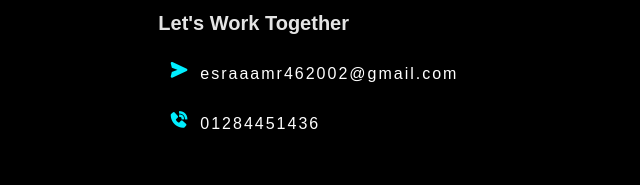
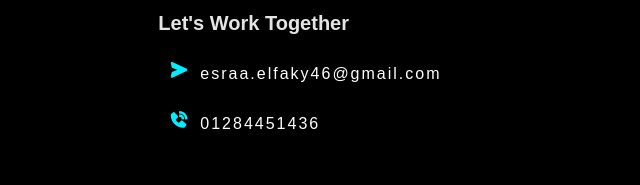
Before and after one commit to essraaamr2002/CodeAlpha_Portfolio, a plain HTML site: page index.html in a window 1280 px wide. Shown: the part 3903-4088 px from the top of the page, 320-960 px from the left. Drawn offline with nearby package versions, Linux system fonts and the light colour scheme.

Commit message:
Update index.html

```diff
--- a/index.html
+++ b/index.html
@@ -246,7 +246,7 @@
                 <h2>Contact <span>Me</span></h2>
                 <h4>Let's Work Together</h4>
                 <div class="contact-list">
-                    <li><i class='bx bxs-send'></i>esraaamr462002@gmail.com</li>
+                    <li><i class='bx bxs-send'></i>esraa.elfaky46@gmail.com</li>
                     <li><i class="bx bxs-phone-call" ></i>01284451436</li>
                 </div>
                 <div class="contact-icons">
```
